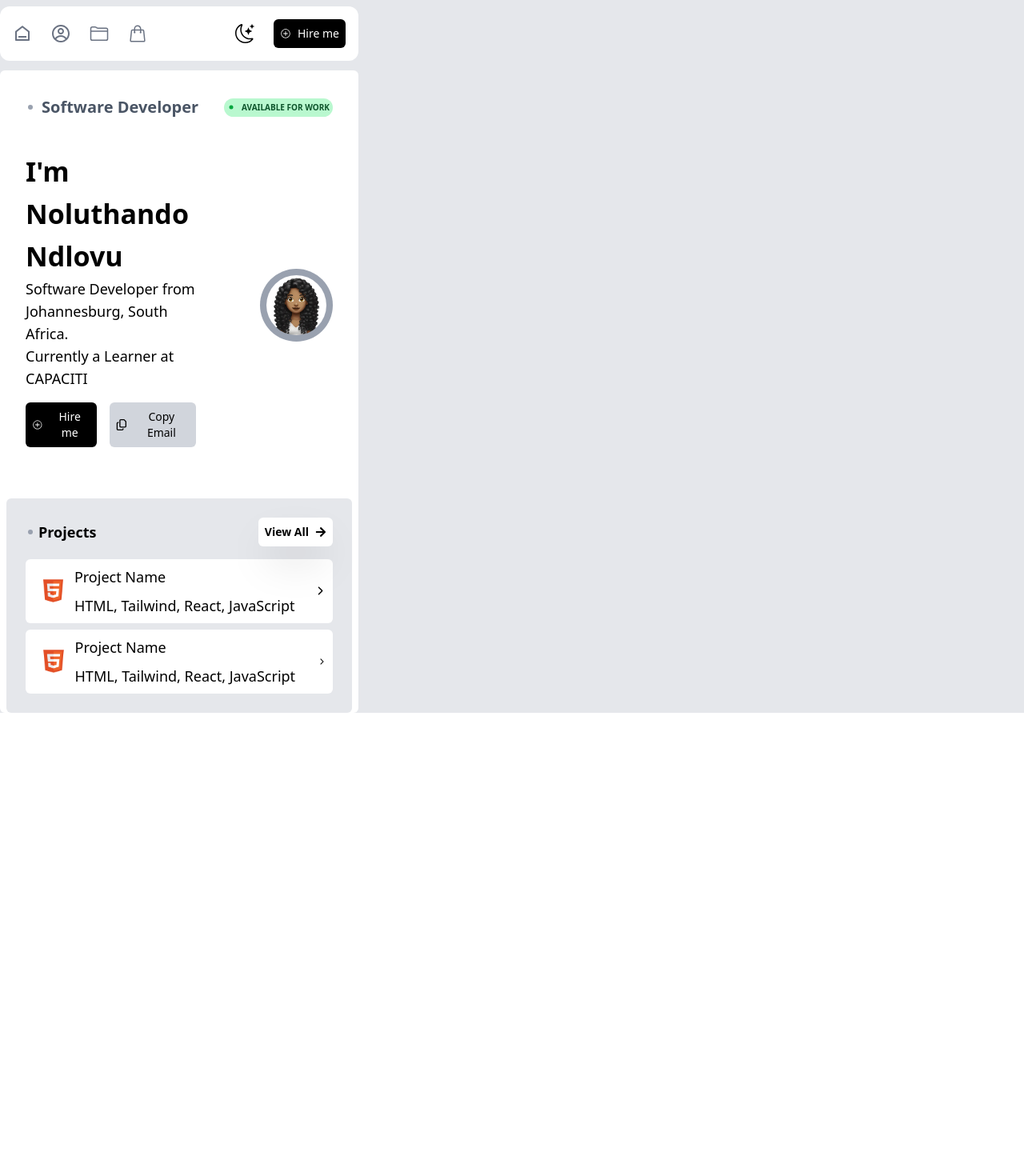
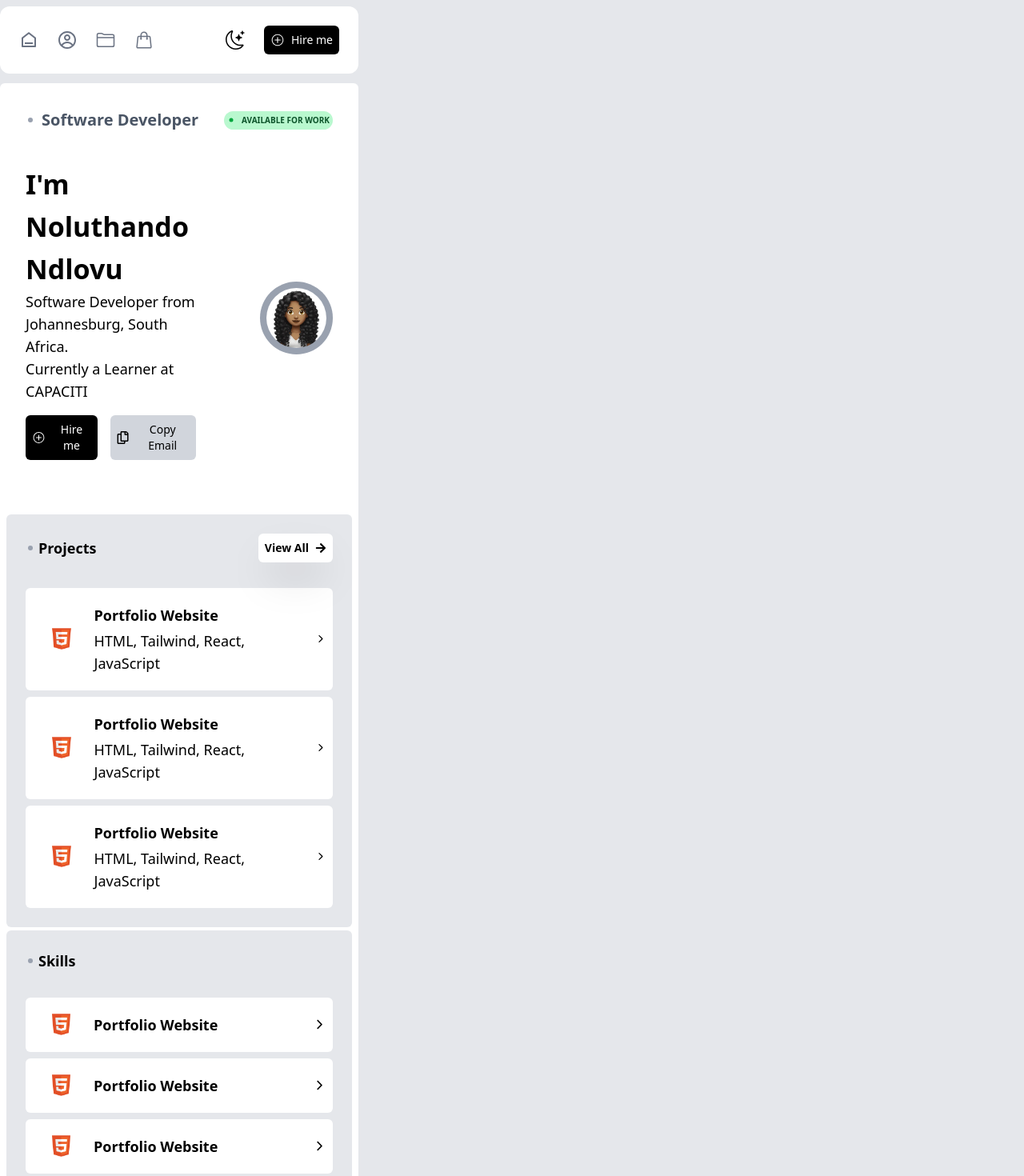
Before and after one commit to noluzar/noluthando-portfolio, a React (Vite) app: page / in a window 1280 px wide. Shown: the top 1470 px of the page at 80% size. Before the commit the page ends 891 px from the top, so only its background shows below. Built offline with nearby package versions, Linux system fonts and the light colour scheme.

Commit message:
socials component

```diff
--- a/src/App.jsx
+++ b/src/App.jsx
@@ -3,7 +3,7 @@ import MainLayout from './layouts/MainLayout'
 
 const App = () => {
   return (
-    <div>
+    <div className='bg-gray-200'>
       <MainLayout/>
     </div>
   )
--- /dev/null
+++ b/src/components/Buttons.jsx
@@ -0,0 +1,29 @@
+import React from "react";
+import { IoIosAddCircleOutline } from "react-icons/io";
+import { FaRegCopy } from "react-icons/fa";
+
+const HireMeButton = ({ onClick }) => {
+    return (
+        <button
+            onClick={onClick}
+            className="p-2 flex items-center space-x-2 bg-black text-white cursor-pointer rounded-md text-sm hover:bg-gray-800 transition"
+        >
+            <IoIosAddCircleOutline size={18} />
+            <span>Hire me</span>
+        </button>
+    );
+};
+
+const CopyButton = ({ onClick, label = "Copy Email" }) => {
+    return (
+        <button
+            onClick={onClick}
+            className="bg-gray-300 p-2 flex items-center space-x-2 cursor-pointer rounded-md text-sm hover:bg-gray-400 transition"
+        >
+            <FaRegCopy size={16} />
+            <span>{label}</span>
+        </button>
+    );
+};
+
+export { HireMeButton, CopyButton };
--- /dev/null
+++ b/src/components/Cards.jsx
@@ -0,0 +1,46 @@
+import React from "react";
+import { IoIosArrowForward } from "react-icons/io";
+
+const ProjectCards = ({ imageSrc, projectName, techStack }) => {
+  return (
+    <div className="flex justify-between items-center bg-[var(--primary-color)] p-2 rounded-md mt-2 text-lg">
+      <div className="p-3 max-w-md mx-auto">
+        <div className="flex items-center space-x-4">
+          <img
+            src={imageSrc}
+            alt={projectName}
+            className="rounded-full w-[15%] object-cover"
+          />
+          <div className="space-y-1">
+            <h2 className="text-lg font-semibold">{projectName}</h2>
+            <p className="">{techStack}</p>
+          </div>
+        </div>
+      </div>
+      <IoIosArrowForward size={25} />
+    </div>
+  );
+};
+
+const SkillsCard = ({ imageSrc, skillName }) => {
+  return (
+    <div className="flex justify-between items-center bg-[var(--primary-color)] p-2 rounded-md mt-2 text-lg">
+      <div className="p-3 max-w-md mx-auto">
+        <div className="flex items-center space-x-4">
+          <img
+            src={imageSrc}
+            alt={skillName}
+            className="rounded-full w-[15%] object-cover"
+          />
+          <div className="space-y-1">
+            <h2 className="text-lg font-semibold">{skillName}</h2>
+          </div>
+        </div>
+      </div>
+      <IoIosArrowForward size={25} />
+    </div>
+  );
+};
+
+
+export {ProjectCards, SkillsCard};
--- /dev/null
+++ b/src/components/LetsWork.jsx
@@ -0,0 +1,17 @@
+import React from 'react'
+import { CopyButton, HireMeButton } from './Buttons'
+
+const LetsWork = () => {
+    return (
+        <div className='py-10 space-y-4 flex flex-col items-center'>
+            <h1 className='font-semibold text-2xl'>Let's work together</h1>
+            <p>Creating user experience and visual appealing designs</p>
+            <div className='flex space-x-2'>
+                <HireMeButton onClick={() => alert("Let's work together!")} />
+                <CopyButton onClick={() => console.log("Copied!")} />
+            </div>
+        </div>
+    )
+}
+
+export default LetsWork
--- a/src/components/Navbar.jsx
+++ b/src/components/Navbar.jsx
@@ -2,13 +2,13 @@ import React from 'react'
 import { RiHome6Line } from "react-icons/ri";
 import { CgProfile } from "react-icons/cg";
 import { BsMoonStars } from "react-icons/bs";
-import { IoIosAddCircleOutline } from 'react-icons/io';
 import { HiOutlineShoppingBag } from "react-icons/hi2";
 import { IoFolderOutline } from "react-icons/io5";
+import { HireMeButton } from './Buttons';
 
 const Navbar = () => {
     return (
-        <nav className='flex justify-between p-4 mt-2 bg-[var(--primary-color)] rounded-xl fixed w-[35%]'>
+        <nav className='flex justify-between p-6 mt-2 bg-[var(--primary-color)] rounded-xl fixed w-[35%]'>
             <div className='flex items-center space-x-6'>
                 <RiHome6Line className='size-6 text-gray-500' />
                 <CgProfile className='size-6 text-gray-500' />
@@ -17,10 +17,7 @@ const Navbar = () => {
             </div>
             <div className='flex items-center space-x-6'>
                 <BsMoonStars className='size-6' />
-                <div className='p-2 flex items-center space-x-2 bg-black text-white cursor-pointer rounded-md text-sm'>
-                    <IoIosAddCircleOutline />
-                    <button className=''>Hire me</button>
-                </div>
+                <HireMeButton onClick={() => alert("Let's work together!")} />
             </div>
         </nav>
     )
--- a/src/components/Profile.jsx
+++ b/src/components/Profile.jsx
@@ -1,13 +1,13 @@
 import React from 'react'
-import { FaRegCopy } from "react-icons/fa6";
-import { IoIosAddCircleOutline } from "react-icons/io";
 import { GoDotFill } from "react-icons/go";
+import { CopyButton, HireMeButton } from './Buttons';
 import Projects from './Projects';
+import Skills from './Skills';
 
 const Profile = () => {
     return (
-        <div className='bg-[var(--primary-color)] mt-22 w-[35%] rounded-md'>
-            <div className='p-6 py-8 mx-2'>
+        <div className='bg-[var(--primary-color)] w-full rounded-md'>
+            <div className='p-6 py-8'>
                 <div className='flex justify-between items-center '>
                     <div className='flex items-center space-x-2 text-gray-600 text-lg font-semibold'>
                         <GoDotFill className=' text-gray-400 size-3' />
@@ -26,14 +26,8 @@ const Profile = () => {
                         <div>
                         </div>
                         <div className='space-x-4 pt-4 flex items-center'>
-                            <div className='p-2 flex items-center space-x-2 bg-black text-white cursor-pointer rounded-md text-sm'>
-                                <IoIosAddCircleOutline />
-                                <button>Hire me</button>
-                            </div>
-                            <div className='bg-gray-300 p-2 flex items-center space-x-2 cursor-pointer rounded-md text-sm'>
-                                <FaRegCopy />
-                                <button>Copy Email</button>
-                            </div>
+                            <HireMeButton onClick={() => alert("Let's work together!")} />
+                            <CopyButton onClick={() => console.log("Copied!")} />
                         </div>
                     </div>
                     <div className='w-[50%] rounded-full bg-gray-400'>
@@ -44,7 +38,6 @@ const Profile = () => {
                     </div>
                 </div>
             </div>
-            <Projects />
         </div>
     )
 }
--- a/src/components/Projects.jsx
+++ b/src/components/Projects.jsx
@@ -2,11 +2,12 @@ import React from 'react'
 import { FaArrowRight } from "react-icons/fa";
 import { IoIosArrowForward } from "react-icons/io";
 import { GoDotFill } from "react-icons/go";
+import {ProjectCards} from './Cards'
 
 const Projects = () => {
   return (
-    <div className='bg-gray-200 p-6 space-y-2 rounded-md mx-2'>
-      <div className='flex justify-between items-center'>
+    <div className='bg-gray-200 p-6 space-y-2 rounded-md'>
+      <div className='flex justify-between items-center pb-6'>
         <div className='flex items-center space-x-1'>
           <GoDotFill className='text-gray-400 size-3' />
           <p className='text-lg font-semibold'>Projects</p>
@@ -16,32 +17,21 @@ const Projects = () => {
           <FaArrowRight />
         </div>
       </div>
-      <div className='flex justify-between items-center bg-[var(--primary-color)] p-2 rounded-md mt-4 text-lg'>
-        <div className='flex items-center'>
-            <img
-            src='./2.png'
-            className='rounded-full w-[15%]'
-             />
-          <div className='space-y-2'>
-            <h2>Project Name</h2>
-            <p>HTML, Tailwind, React, JavaScript</p>
-          </div>
-        </div>
-        <IoIosArrowForward size={25} />
-      </div>
-      <div className='flex justify-between items-center bg-[var(--primary-color)] p-2 rounded-md text-lg'>
-        <div className='flex items-center'>
-            <img
-            src='./2.png'
-            className='rounded-full w-[15%]'
-             />
-          <div className='space-y-2'>
-            <h2>Project Name</h2>
-            <p>HTML, Tailwind, React, JavaScript</p>
-          </div>
-        </div>
-        <IoIosArrowForward />
-      </div>
+      <ProjectCards
+        imageSrc="./2.png"
+        projectName="Portfolio Website"
+        techStack="HTML, Tailwind, React, JavaScript"
+      />
+       <ProjectCards
+        imageSrc="./2.png"
+        projectName="Portfolio Website"
+        techStack="HTML, Tailwind, React, JavaScript"
+      />
+       <ProjectCards
+        imageSrc="./2.png"
+        projectName="Portfolio Website"
+        techStack="HTML, Tailwind, React, JavaScript"
+      />
     </div>
   )
 }
--- a/src/components/Skills.jsx
+++ b/src/components/Skills.jsx
@@ -1,9 +1,32 @@
 import React from 'react'
+import { SkillsCard } from './Cards'
+import { GoDotFill } from 'react-icons/go'
 
 const Skills = () => {
   return (
-    <div>
-
+    <div className='bg-gray-200 p-6 space-y-2 rounded-md'>
+      <div className='flex justify-between items-center pb-6'>
+        <div className='flex items-center space-x-1'>
+          <GoDotFill className='text-gray-400 size-3' />
+          <p className='text-lg font-semibold'>Skills</p>
+        </div>
+      </div>
+      <SkillsCard
+        imageSrc="./2.png"
+        skillName="Portfolio Website"
+      />
+      <SkillsCard
+        imageSrc="./2.png"
+        skillName="Portfolio Website"
+      />
+      <SkillsCard
+        imageSrc="./2.png"
+        skillName="Portfolio Website"
+      />
+      <SkillsCard
+        imageSrc="./2.png"
+        skillName="Portfolio Website"
+      />
     </div>
   )
 }
--- /dev/null
+++ b/src/components/Socials.jsx
@@ -0,0 +1,22 @@
+import React from 'react'
+import { GoDotFill } from 'react-icons/go'
+import { FaGithub, FaLinkedinIn, FaWhatsapp, FaDiscord } from "react-icons/fa";
+
+const Socials = () => {
+    return (
+        <div className='bg-[var(--background-color)] flex justify-between p-6 rounded-md'>
+            <div className='flex items-center space-x-1'>
+                <GoDotFill className='text-gray-400 size-3' />
+                <p className='text-lg font-semibold'>Projects</p>
+            </div>
+            <div className='flex items-center space-x-4'>
+                <FaGithub size={35} className='bg-[var(--primary-color)] p-2 rounded-full cursor-pointer' />
+                <FaLinkedinIn size={35} className='bg-[var(--primary-color)] p-2 rounded-full cursor-pointer' />
+                <FaWhatsapp size={35} className='bg-[var(--primary-color)] p-2 rounded-full cursor-pointer' />
+                <FaDiscord size={35} className='bg-[var(--primary-color)] p-2 rounded-full cursor-pointer' />
+            </div>
+        </div>
+    )
+}
+
+export default Socials
--- a/src/layouts/MainLayout.jsx
+++ b/src/layouts/MainLayout.jsx
@@ -1,15 +1,27 @@
 import React from 'react'
 import Navbar from '../components/Navbar'
 import Profile from '../components/Profile'
+import Skills from '../components/Skills'
+import Projects from '../components/Projects'
+import LetsWork from '../components/LetsWork'
+import Socials from '../components/Socials'
 
 const MainLayout = () => {
     return (
-        <div className='bg-gray-200 flex flex-col items-cente'>
-            <Navbar />
-            <Profile />
+        <div >
+            <div className='pb-26'>
+                <Navbar />
+            </div>
+            <div className='bg-white w-[35%] px-2 space-y-1 rounded-md flex flex-col items-cente'>
+                <Profile />
+                <Projects />
+                <Skills />
+                <LetsWork/>
+                <Socials />
+            </div>
         </div>
 
     )
-}
+};
 
-export default MainLayout
+export default MainLayout;
```
